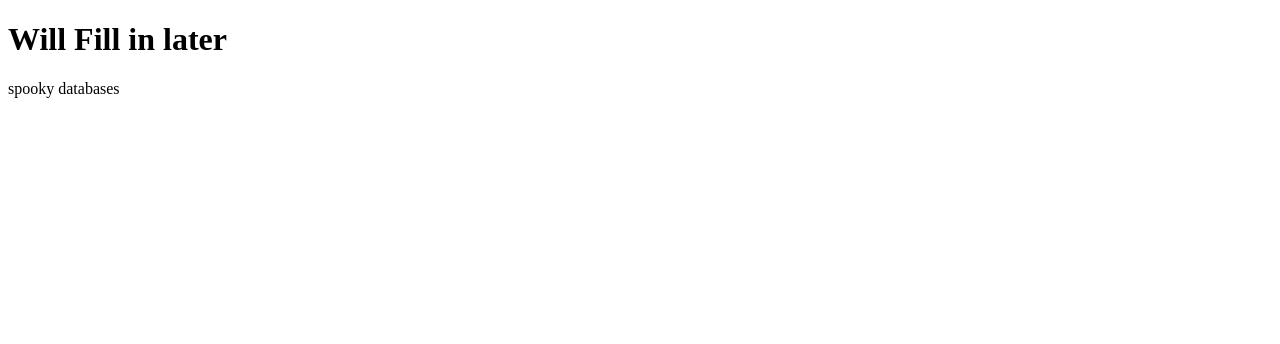
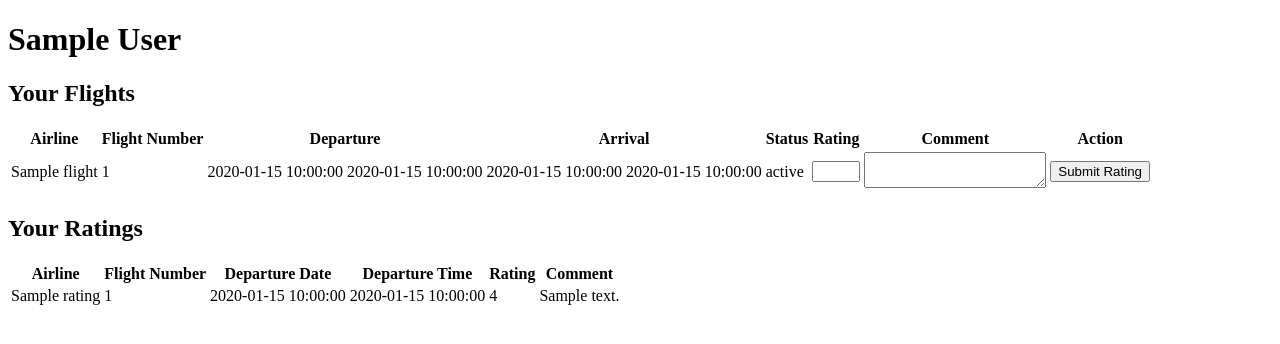
Before and after one commit to TanzHasan/AirplaneDatabaseFinal, a Flask app: template app/templates/home.html in a window 1280 px wide. Shown: the top 344 px of the page. Run offline with Flask 3, Linux system fonts and the light colour scheme; the template is opened without the code that fills it: most values are stand-ins (such as "Sample title", 1, 10 or a date in 2020).

Commit message:
Added Customer Login, changed sql queries added flight display

```diff
--- a/app/app.py
+++ b/app/app.py
@@ -1,4 +1,4 @@
-from flask import Flask, render_template, request, redirect
+from flask import Flask, render_template, request, redirect, session
 import pymysql
 import os
 from dotenv import load_dotenv
@@ -6,29 +6,124 @@ from dotenv import load_dotenv
 load_dotenv()
 
 app = Flask(__name__)
+app.secret_key = os.getenv("SECRET_KEY")
 
 mysql_config = {
-    'host': os.getenv('DB_HOST'),
-    'user': os.getenv('DB_USER'),
-    'password': os.getenv('DB_PASSWORD'),
-    'db': os.getenv('DB_NAME'),
-    'charset': 'utf8mb4',
-    'cursorclass': pymysql.cursors.DictCursor
+    "host": os.getenv("DB_HOST"),
+    "user": os.getenv("DB_USER"),
+    "password": os.getenv("DB_PASSWORD"),
+    "db": os.getenv("DB_NAME"),
+    "charset": "utf8mb4",
+    "cursorclass": pymysql.cursors.DictCursor,
 }
 
-@app.route('/login_user', methods=['GET', 'POST'])
+
+@app.route("/login_user", methods=["GET", "POST"])
 def login_user():
+    if request.method == "POST":
+        email = request.form["email"]
+        password = request.form["password"]
+        connection = pymysql.connect(**mysql_config)
+        try:
+            with connection.cursor() as cursor:
+                query = "SELECT * FROM Customers WHERE Email = %s AND password = %s"
+                cursor.execute(query, (email, password))
+                user = cursor.fetchone()
 
-    connection = pymysql.connect(**mysql_config)
-    connection.close()
+                if user:
+                    session["email"] = user["email"]
+                    return redirect("/")
+                else:
+                    error = "Invalid email or password"
+                    return render_template("login.html", error=error)
+        except Exception as E:
+            return render_template("login.html", error=E)
 
-    return render_template('login.html')
+        finally:
+            connection.close()
 
-@app.route('/')
+    return render_template("login.html")
+
+
+@app.route("/")
 def home():
-    connection = pymysql.connect(**mysql_config)
-    connection.close()
-    return render_template('home.html')
+    if "username" in session or "email" in session:
+        email = session["email"]
 
-if __name__ == '__main__':
+        connection = pymysql.connect(**mysql_config)
+
+        try:
+            with connection.cursor() as cursor:
+                # I was silly with my fields
+                query = """
+                    SELECT
+                        f.Airline_Name, f.Identification, f.number, f.departure_date, f.departure_time,
+                        f.arrival_date, f.arrival_time, f.base_price, f.status, f.isroundtrip,
+                        f.departure_airport, f.arrival_airport
+                    FROM
+                        Flight f
+                    WHERE
+                        (f.Airline_Name, f.Identification, f.number, f.departure_date, f.departure_time) IN (
+                            SELECT
+                                t.Airline_Name, t.Identification, t.Number, t.Depart_Date, t.Depart_Time
+                            FROM
+                                Ticket t
+                            WHERE
+                                t.Email = %s
+                        )
+                """
+                cursor.execute(query, (email,))
+                flights = cursor.fetchall()
+
+                query_customer = """
+                    SELECT
+                        first_name, last_name
+                    FROM
+                        Customers
+                    WHERE
+                        email = %s
+                """
+                cursor.execute(query_customer, (email,))
+                customer = cursor.fetchone()
+
+                query_ratings = """
+                    SELECT
+                        airline_name, identification, number, departure_date, departure_time, rating, comment_ratings
+                    FROM
+                        Ratings
+                    WHERE
+                        email = %s
+                """
+                cursor.execute(query_ratings, (email,))
+                ratings = cursor.fetchall()
+
+                return render_template(
+                    "home.html",
+                    flights=flights,
+                    first_name=customer["first_name"],
+                    last_name=customer["last_name"],
+                    ratings=ratings,
+                )
+
+        finally:
+            connection.close()
+
+    else:
+        return redirect("/login_user")
+
+
+@app.route('/rate_flight', methods=['POST'])
+def rate_flight():
+    email = session['email']
+    airline_name = request.form['airline_name']
+    identification = request.form['identification']
+    number = request.form['number']
+    departure_date = request.form['departure_date']
+    departure_time = request.form['departure_time']
+    rating = request.form['rating']
+    comment = request.form['comment']
+
+    return redirect('/')
+
+if __name__ == "__main__":
     app.run()
--- a/app/templates/home.html
+++ b/app/templates/home.html
@@ -4,7 +4,83 @@
     <title>Home</title>
 </head>
 <body>
-    <h1>Will Fill in later</h1>
-    <p>spooky databases</p>
+    <h1>{{ first_name }} {{ last_name }}</h1>
+
+    <h2>Your Flights</h2>
+    {% if flights %}
+        <table>
+            <thead>
+                <tr>
+                    <th>Airline</th>
+                    <th>Flight Number</th>
+                    <th>Departure</th>
+                    <th>Arrival</th>
+                    <th>Status</th>
+                    <th>Rating</th>
+                    <th>Comment</th>
+                    <th>Action</th>
+                </tr>
+            </thead>
+            <tbody>
+                {% for flight in flights %}
+                    <tr>
+                        <td>{{ flight.Airline_Name }}</td>
+                        <td>{{ flight.number }}</td>
+                        <td>{{ flight.departure_date }} {{ flight.departure_time }}</td>
+                        <td>{{ flight.arrival_date }} {{ flight.arrival_time }}</td>
+                        <td>{{ flight.status }}</td>
+                        <td>
+                            <form action="/rate_flight" method="POST">
+                                <input type="hidden" name="airline_name" value="{{ flight.Airline_Name }}">
+                                <input type="hidden" name="identification" value="{{ flight.Identification }}">
+                                <input type="hidden" name="number" value="{{ flight.number }}">
+                                <input type="hidden" name="departure_date" value="{{ flight.departure_date }}">
+                                <input type="hidden" name="departure_time" value="{{ flight.departure_time }}">
+                                <input type="number" name="rating" min="1" max="5" required>
+                        </td>
+                        <td>
+                                <textarea name="comment" rows="2" cols="20"></textarea>
+                        </td>
+                        <td>
+                                <input type="submit" value="Submit Rating">
+                            </form>
+                        </td>
+                    </tr>
+                {% endfor %}
+            </tbody>
+        </table>
+    {% else %}
+        <p>No flights debug workign</p>
+    {% endif %}
+
+    <h2>Your Ratings</h2>
+    {% if ratings %}
+        <table>
+            <thead>
+                <tr>
+                    <th>Airline</th>
+                    <th>Flight Number</th>
+                    <th>Departure Date</th>
+                    <th>Departure Time</th>
+                    <th>Rating</th>
+                    <th>Comment</th>
+                </tr>
+            </thead>
+            <tbody>
+                {% for rating in ratings %}
+                    <tr>
+                        <td>{{ rating.airline_name }}</td>
+                        <td>{{ rating.number }}</td>
+                        <td>{{ rating.departure_date }}</td>
+                        <td>{{ rating.departure_time }}</td>
+                        <td>{{ rating.rating }}</td>
+                        <td>{{ rating.comment_ratings }}</td>
+                    </tr>
+                {% endfor %}
+            </tbody>
+        </table>
+    {% else %}
+        <p>Rate stuff else statement working</p>
+    {% endif %}
 </body>
 </html>
```
Also changed, not shown: app/templates/login.html (+21 -0 lines).
